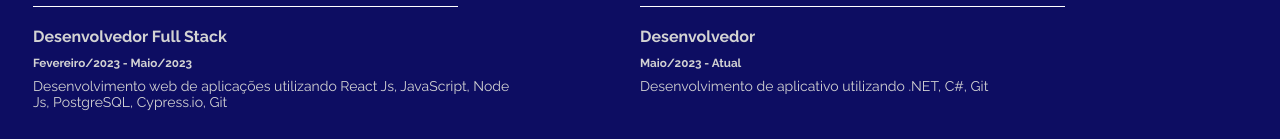
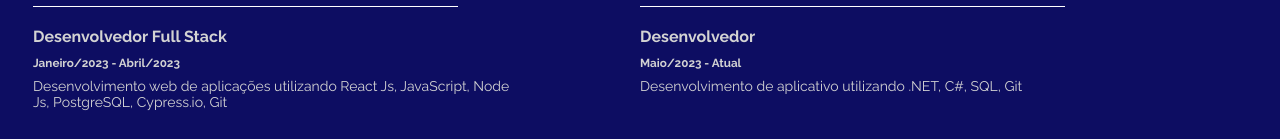
Before and after one commit to Rmdeaguiar/portfolio, a React (Create React App) app: page / in a window 1280 px wide. Shown: the part 1547-1686 px from the top of the page. Built offline with nearby package versions, Linux system fonts and the light colour scheme.

Commit message:
correção experiências

```diff
--- a/src/Components/Experiences/index.tsx
+++ b/src/Components/Experiences/index.tsx
@@ -14,7 +14,7 @@ function Experiences() {
             <h2>Residência Software Cubos Academy</h2>
           </div>
           <h2>Desenvolvedor Full Stack</h2>
-          <h3>Fevereiro/2023 - Maio/2023</h3>
+          <h3>Janeiro/2023 - Abril/2023</h3>
           <p>Desenvolvimento web de aplicações utilizando React Js, JavaScript, Node
             Js, PostgreSQL, Cypress.io, Git</p>
         </div>
@@ -25,7 +25,7 @@ function Experiences() {
           </div>
           <h2>Desenvolvedor</h2>
           <h3>Maio/2023 - Atual</h3>
-          <p>Desenvolvimento de aplicativo utilizando .NET, C#, Git</p>
+          <p>Desenvolvimento de aplicativo utilizando .NET, C#, SQL, Git</p>
         </div>
       </div>
 
```
